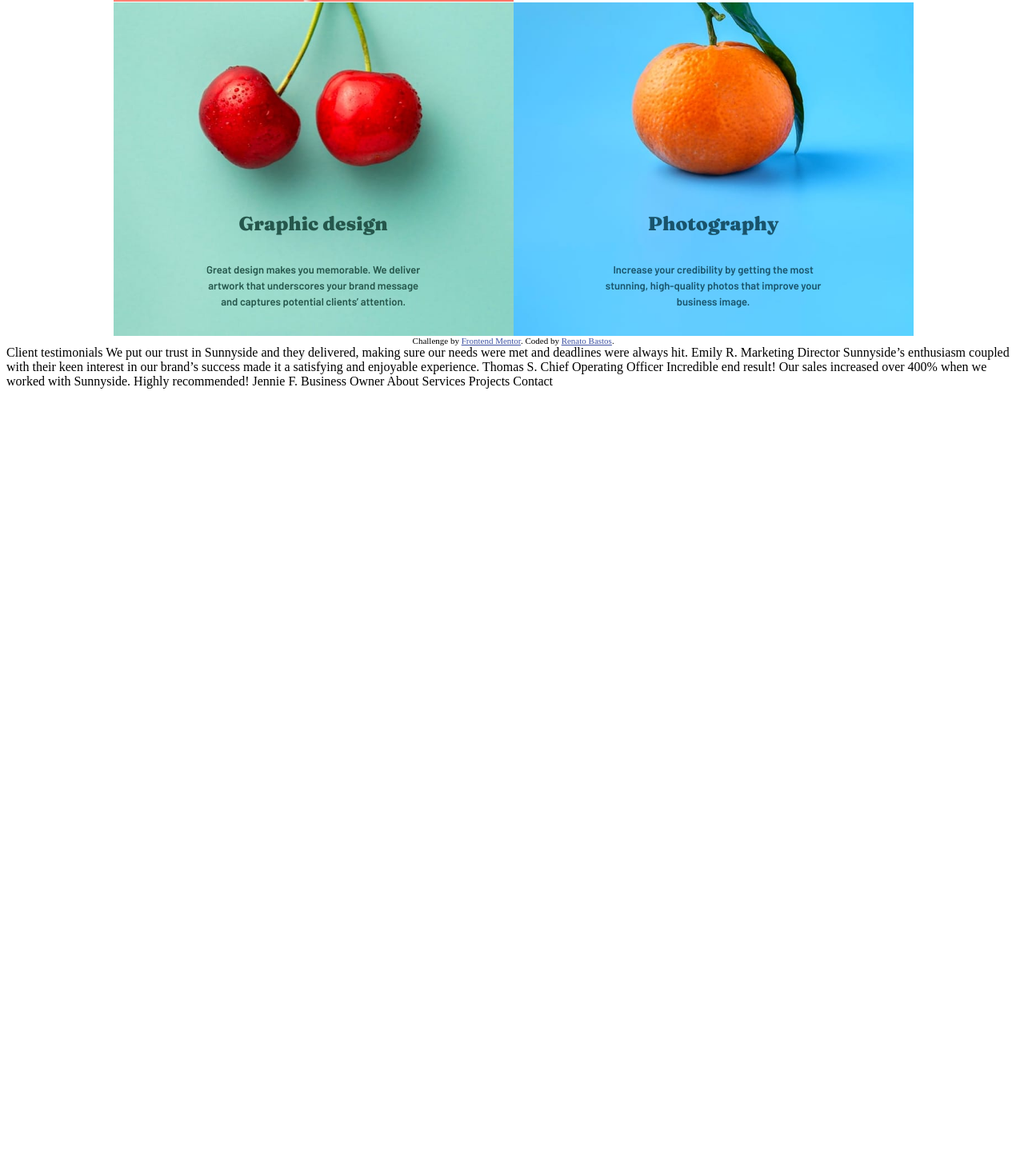
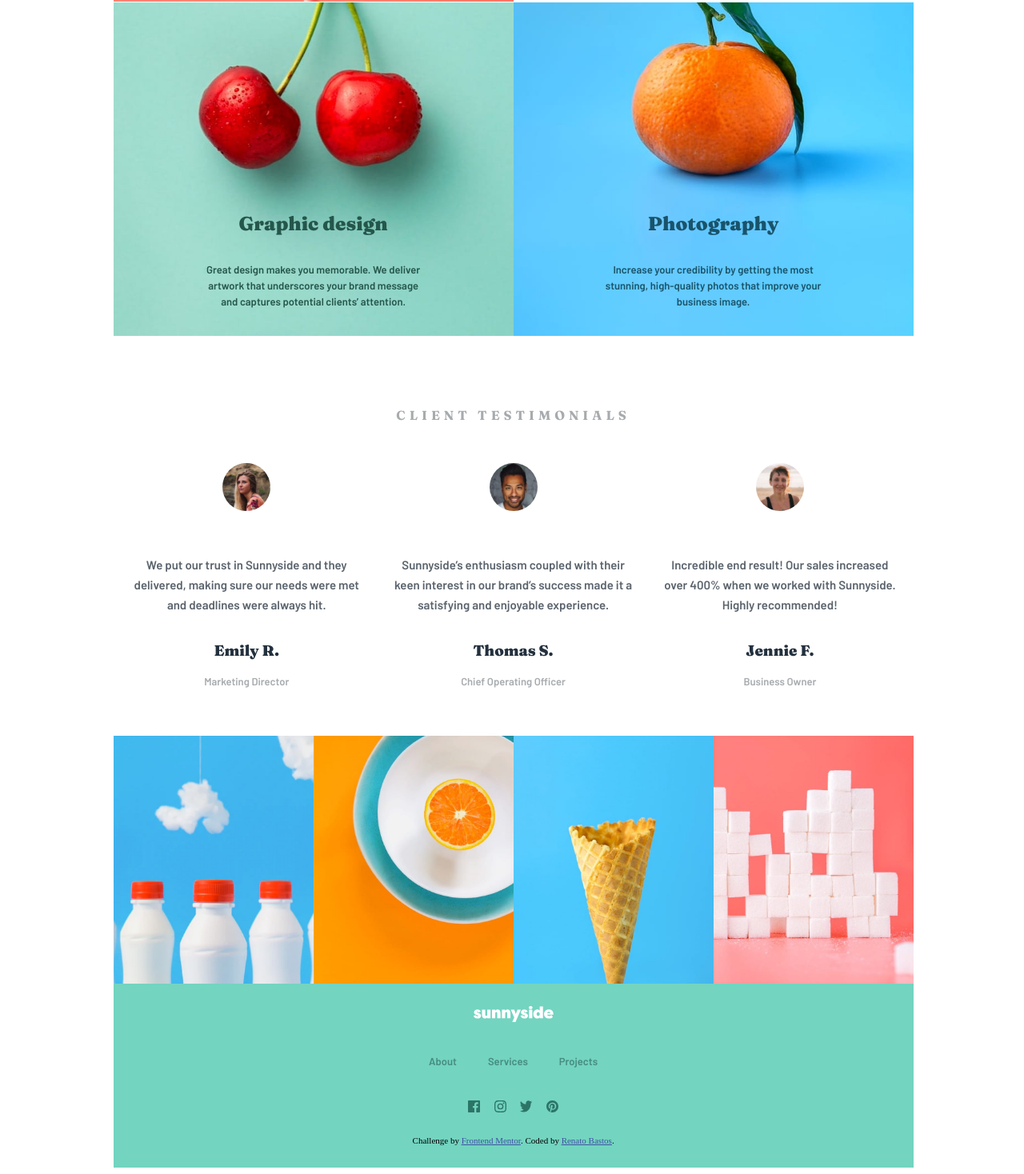
Before and after one commit to ReBastos/SunnysideAgencyLandingPage, a plain HTML site: page index.html in a window 1280 px wide. Shown: the part 1395-2863 px from the top of the page at 80% size. Before the commit the page ends 1889 px from the top, so only its background shows below. Drawn offline with Linux system fonts and the light colour scheme.

Commit message:
Estrutura Concluída

```diff
--- a/index.html
+++ b/index.html
@@ -95,6 +95,59 @@
           </div>
         </div>
       </div>
+
+      <div class="linhaclient">
+        <h2>CLIENT TESTIMONIALS</h2>
+        <div class="clientcards">
+        <div class="clientcard">
+          <img src="images/image-emily.jpg">
+          <p>We put our trust in
+            Sunnyside and they delivered, making sure our needs were met and deadlines were
+            always hit.</p>
+            <div>
+            <h3>Emily R.</h3>
+            <p class="profissao">Marketing Director</p>
+          </div>
+        </div>
+
+        <div class="clientcard">
+          <img src="images/image-thomas.jpg">
+          <p>Sunnyside’s enthusiasm coupled with
+            their keen interest in our brand’s success made it a satisfying and enjoyable
+            experience.</p>
+            <div>
+            <h3>Thomas S.</h3>
+            <p class="profissao">Chief Operating Officer</p>
+          </div>
+        </div>
+
+        <div class="clientcard">
+          <img src="images/image-jennie.jpg">
+          <p>Incredible end result! Our sales
+            increased over 400% when we worked with Sunnyside. Highly recommended!</p>
+            <div>
+            <h3>Jennie F.</h3>
+            <p class="profissao">Business Owner</p>
+          </div>
+        </div>
+      </div>
+      </div>
+
+      <div class="galery">
+        <img src="images/desktop/image-gallery-milkbottles.jpg">
+        <img src="images/desktop/image-gallery-orange.jpg">
+        <img src="images/desktop/image-gallery-cone.jpg">
+        <img src="images/desktop/image-gallery-sugarcubes.jpg">
+      </div>
+
+      <footer>
+        <img src="images/logo.svg" id="logofooter">
+        <label><p>About</p> <p>Services</p> <p>Projects</p></label>
+        <div class="icons">
+          <img src="images/icon-facebook.svg">
+          <img src="images/icon-instagram.svg">
+          <img src="images/icon-twitter.svg">
+          <img src="images/icon-pinterest.svg">
         </div>
 
         <div class="attribution">
@@ -103,14 +156,9 @@
             >Frontend Mentor</a
           >. Coded by <a href="https://github.com/Tinhobas">Renato Bastos</a>.
         </div>
+      </footer>
+    </div>
+
+
   </body>
 </html>
-
-
-  Client testimonials We put our trust in
-Sunnyside and they delivered, making sure our needs were met and deadlines were
-always hit. Emily R. Marketing Director Sunnyside’s enthusiasm coupled with
-their keen interest in our brand’s success made it a satisfying and enjoyable
-experience. Thomas S. Chief Operating Officer Incredible end result! Our sales
-increased over 400% when we worked with Sunnyside. Highly recommended! Jennie F.
-Business Owner About Services Projects Contact
--- a/stylesheet.css
+++ b/stylesheet.css
@@ -202,3 +202,108 @@ header > h1 {
   text-align: center;
   line-height: 20px;
 }
+
+.linhaclient{
+  display:flex;
+  flex-direction: column;
+  width: 1000px;
+  height: 500px;
+  align-items: center;
+  justify-content: center;
+
+}
+
+.linhaclient > h2{
+  font-family: 'Fraunces', serif;
+  color: hsl(210, 4%, 67%);
+  font-size: 16px;
+  letter-spacing: 5px;
+  margin-bottom: 50px;
+}
+
+.clientcards{
+  display: flex;
+  width: 1000px;
+  justify-content: space-around;
+}
+
+.clientcard{
+  display: flex;
+  flex-direction: column;
+  align-items: center;
+  width: 300px;
+  margin-bottom: 50px;
+}
+
+.clientcard > p{
+  text-align: center;
+  font-size: 15px;
+  line-height: 25px;
+  font-family: 'Barlow';
+  color: hsl(213, 9%, 39%);
+
+}
+
+.clientcard > div{
+  height: 10px;
+}
+.clientcard > div >  h3{
+  text-align: center;
+  font-family: 'Fraunces', serif;
+  font-weight: 900;
+  color: hsl(212, 27%, 19%);
+}
+
+.clientcard > div > p{
+  font-family: 'Barlow';
+  color:hsl(210, 4%, 67%);
+  font-size: 13px;
+}
+
+.clientcard >img{
+  border-radius: 500px;
+  width: 60px;
+  margin-bottom: 40px;
+}
+
+.galery{
+  display: flex;
+}
+
+.galery > img{
+  width:250px;
+}
+
+footer{
+  width: 1000px;
+  height: 230px;
+  background-color: hsl(168, 53%, 64%);
+  display: flex;
+  flex-direction: column;
+  justify-content: space-evenly;
+  align-items: center;
+}
+
+#logofooter{
+  width: 100px;
+
+}
+
+.icons{
+  display: flex;
+  justify-content: space-around;
+  width: 130px;
+}
+
+.icons > img{
+  width: 15px;
+}
+
+label{
+  display: flex;
+  justify-content: space-around;
+  width: 250px;
+  color: hsl(168, 34%, 41%);
+  font-family: 'Barlow';
+  font-size: 13px;
+}
```
Lines whose indentation alone changed are shown as unchanged.
